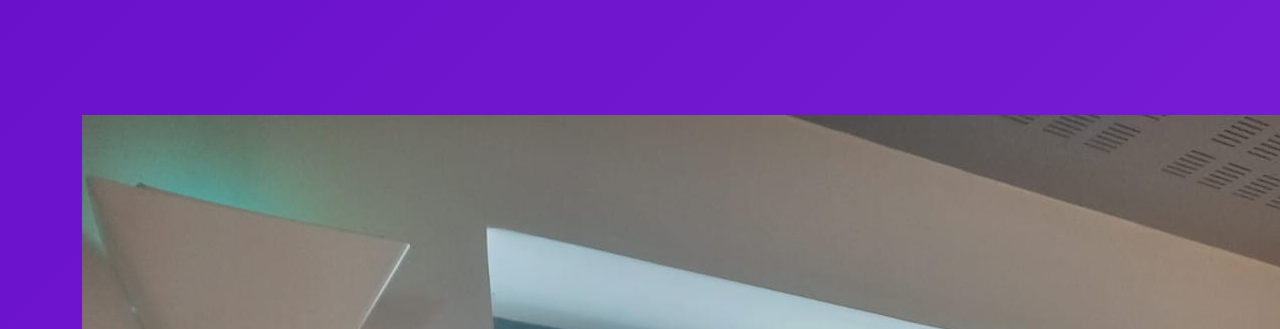
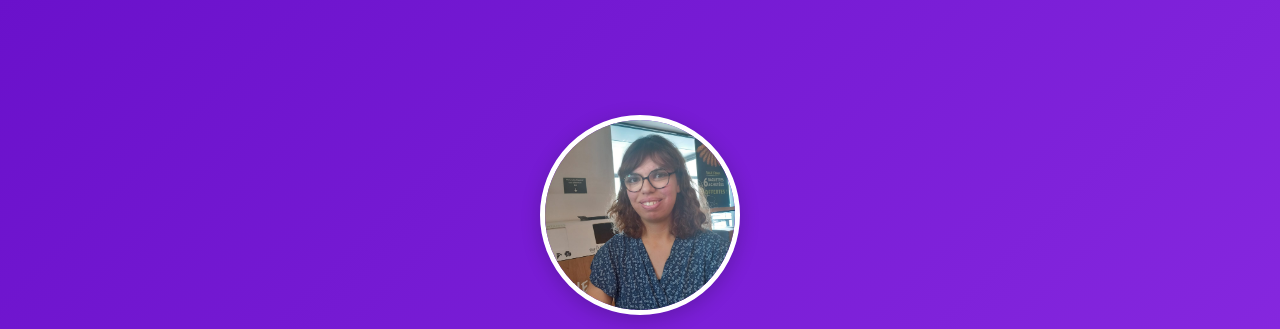
Before and after one commit to nawell04/porfolio, a plain HTML site: page index.html in a window 1280 px wide. Shown: the part 61-390 px from the top of the page. Drawn offline with nearby package versions, Linux system fonts and the light colour scheme.

Commit message:
Add files via upload

```diff
--- a/index.html
+++ b/index.html
@@ -213,7 +213,7 @@
   <!-- Hero -->
   <section class="hero-section text-center" data-aos="fade-up">
     <div class="container">
-      <img src="./nawell.jpg" alt="Photo de Nawell DJEFFAL"> class="profile-img rounded-circle mb-4">
+      <img src="nawell.jpg" alt="Photo de Nawell DJEFFAL" class="profile-img rounded-circle mb-4">
       <h1 class="display-4">Nawell DJEFFAL</h1>
       <p class="lead mb-4">Étudiante en BTS SIO (Services Informatiques aux Organisations)</p>
       <a href="Mon_CV.pdf" download class="btn btn-light btn-lg me-3">
```
